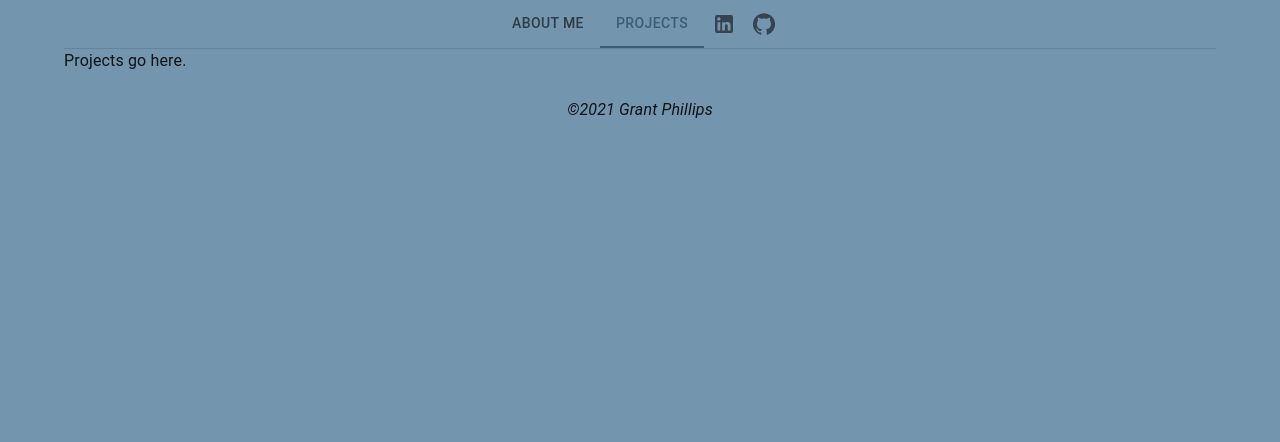
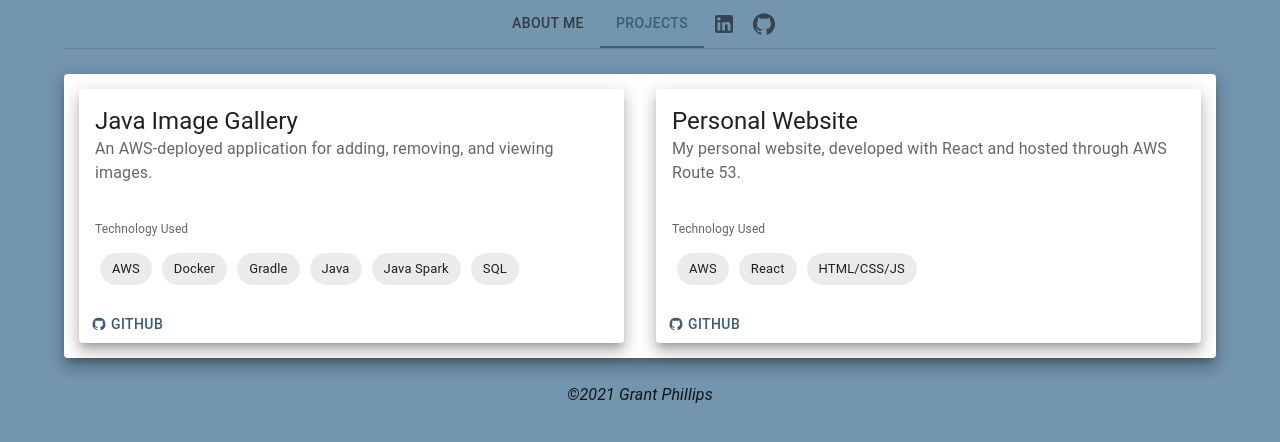
Before and after one commit to GCPhillips/Personal-Website, a React (Create React App) app: page / in a window 1280 px wide. Both pictures are taken after a click on the tab "PROJECTS". Shown: the top 442 px of the page. Built offline with nearby package versions, Linux system fonts and the light colour scheme.

Commit message:
feat: added card layout for projects plus an array for templating projects

```diff
--- a/src/components/Projects.js
+++ b/src/components/Projects.js
@@ -1,9 +1,35 @@
 // use <Grid> with <Card> objects
+
+import {Card, CardContent, Grid, Paper, Typography} from "@mui/material";
+import ProjectsItem from "./ProjectsItem";
+
+const projects = [
+    {
+        label: "Java Image Gallery",
+        description: "An AWS-deployed application for adding, removing, and viewing images.",
+        technology: ["AWS", "Docker", "Gradle", "Java", "Java Spark", "SQL"],
+        github: "https://github.com/GCPhillips/java-image-gallery"
+    },
+    {
+        label: "Personal Website",
+        description: "My personal website, developed with React and hosted through AWS Route 53.",
+        technology: ["AWS", "React", "HTML/CSS/JS"],
+        github: "https://github.com/GCPhillips/Personal-Website"
+    }
+]
 
 export default function Projects() {
     return (
-        <div>
-            Projects go here.
-        </div>
+        <Paper elevation={10} style={{ marginTop: "25px" }}>
+            <div style={{ padding: "15px"}}>
+                <Grid container spacing={4}>
+                {projects.map((project) =>
+                    <Grid item xs={12} md={6}>
+                        <ProjectsItem label={project.label} description={project.description} technology={project.technology}/>
+                    </Grid>
+                )}
+                </Grid>
+            </div>
+        </Paper>
     );
 }
--- /dev/null
+++ b/src/components/ProjectsItem.js
@@ -0,0 +1,30 @@
+import {Button, Card, CardContent, Chip, Typography} from "@mui/material";
+import {GitHub} from "@mui/icons-material";
+
+
+export default function ProjectsItem(props) {
+    return (
+        <Card elevation={10}>
+            <CardContent>
+                <Typography variant="h5" component="div">
+                    {props.label}
+                </Typography>
+                <Typography sx={{ fontSize: 16}} color="text.secondary" gutterBottom>
+                    {props.description}
+                </Typography>
+                <div style={{ marginTop: "25px"}}>
+                    <Typography style={{ padding: "10px 0" }} sx={{ fontSize: 12 }} color="text.secondary">
+                        Technology Used
+                    </Typography>
+                    {props.technology.map((tech) => <Chip style={{margin: "5px"}} label={tech} />)}
+                </div>
+            </CardContent>
+            <a href={props.github}>
+                <Button color="primary">
+                    <GitHub style={{ padding: "5px"}}/>
+                    GitHub
+                </Button>
+            </a>
+        </Card>
+    );
+}
```
